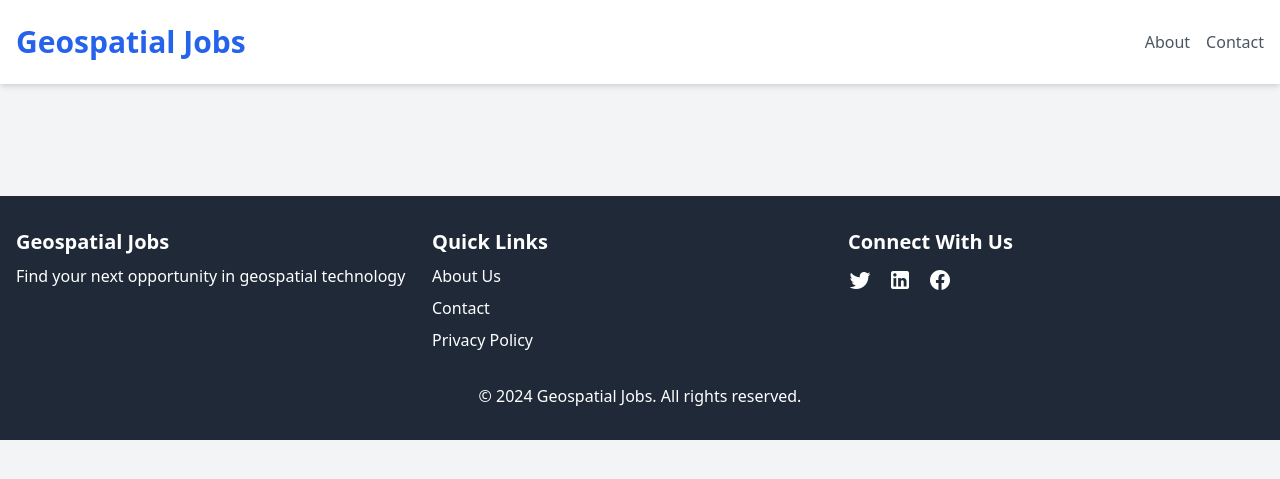
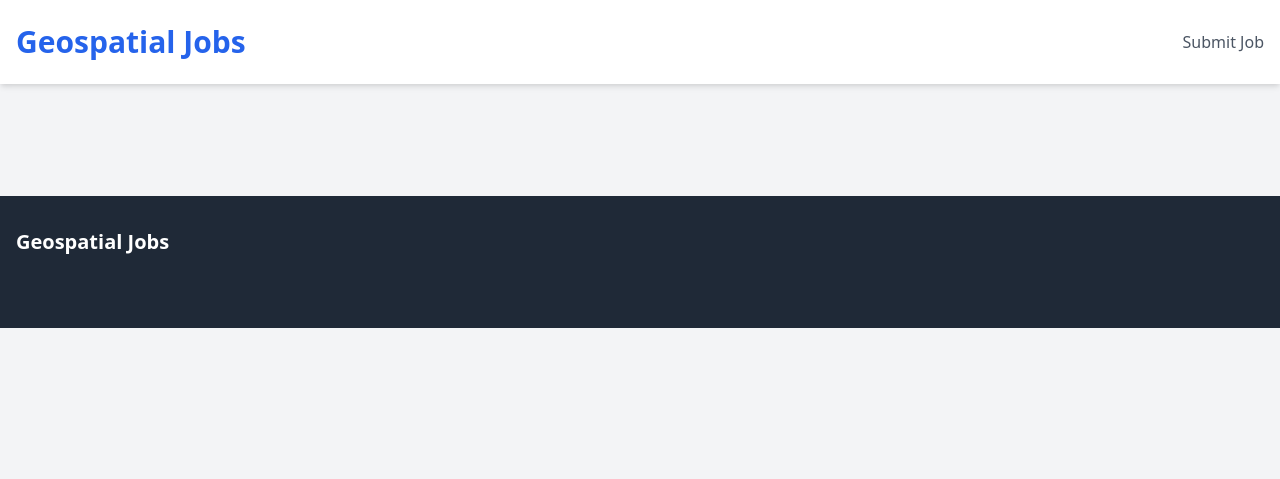
Before and after one commit to geospatial-jobs/geospatial-jobs.github.io, a Jekyll site: the page built from index.html, in a window 1280 px wide. Shown: the top 479 px of the page. Built offline with Jekyll 4.4.1, drawn with Linux system fonts in a browser that asks for light colours.

Commit message:
remove pie chart

```diff
--- a/_layouts/default.html
+++ b/_layouts/default.html
@@ -8,7 +8,6 @@
     <link href="https://cdn.jsdelivr.net/npm/tailwindcss@2.2.19/dist/tailwind.min.css" rel="stylesheet">
     <link href="https://cdn.jsdelivr.net/npm/@mdi/font@6.5.95/css/materialdesignicons.min.css" rel="stylesheet">
     <script src="https://cdn.jsdelivr.net/npm/alpinejs@3.x.x/dist/cdn.min.js" defer></script>
-    <script src="https://cdn.jsdelivr.net/npm/chart.js"></script>
     <style>
         [x-cloak] { display: none !important; }
         .job-card { transition: all 0.3s ease; }
@@ -20,8 +19,12 @@
         <nav class="container mx-auto px-4 py-6 flex justify-between items-center">
             <a href="/" class="text-3xl font-bold text-blue-600">{{ site.title }}</a>
             <ul class="flex space-x-4">
-                <li><a href="#" class="text-gray-600 hover:text-blue-600">About</a></li>
-                <li><a href="#" class="text-gray-600 hover:text-blue-600">Contact</a></li>
+                <li>
+                    <a href="mailto:spiruel@gmail.com?subject=Job%20Submission&body=Job%20Title:%0ACompany:%0ALocation:%0AJob%20Description:%0AApplication%20Link:%0A"
+                       class="text-gray-600 hover:text-blue-600">
+                        Submit Job
+                    </a>
+                </li>
             </ul>
         </nav>
     </header>
@@ -35,27 +38,23 @@
             <div class="flex flex-wrap justify-between">
                 <div class="w-full md:w-1/3 mb-6 md:mb-0">
                     <h3 class="text-xl font-bold mb-2">{{ site.title }}</h3>
-                    <p>{{ site.description }}</p>
+
                 </div>
                 <div class="w-full md:w-1/3 mb-6 md:mb-0">
-                    <h3 class="text-xl font-bold mb-2">Quick Links</h3>
+                    <h3 class="text-xl font-bold mb-2"> </h3>
                     <ul class="space-y-2">
-                        <li><a href="#" class="hover:text-blue-400">About Us</a></li>
-                        <li><a href="#" class="hover:text-blue-400">Contact</a></li>
-                        <li><a href="#" class="hover:text-blue-400">Privacy Policy</a></li>
+
                     </ul>
                 </div>
                 <div class="w-full md:w-1/3">
-                    <h3 class="text-xl font-bold mb-2">Connect With Us</h3>
+                    <h3 class="text-xl font-bold mb-2"> </h3>
                     <div class="flex space-x-4">
-                        <a href="#" class="text-2xl hover:text-blue-400"><span class="mdi mdi-twitter"></span></a>
-                        <a href="#" class="text-2xl hover:text-blue-400"><span class="mdi mdi-linkedin"></span></a>
-                        <a href="#" class="text-2xl hover:text-blue-400"><span class="mdi mdi-facebook"></span></a>
+
                     </div>
                 </div>
             </div>
             <div class="mt-8 text-center">
-                <p>&copy; 2024 {{ site.title }}. All rights reserved.</p>
+                <p> </p>
             </div>
         </div>
     </footer>
--- a/index.html
+++ b/index.html
@@ -55,11 +55,6 @@ title: Home
                 </div>
             </div>
         </div>
-    </div>
-
-    <div class="mb-8">
-        <h2 class="text-2xl font-bold mb-4 text-gray-800">Job Type Distribution</h2>
-        <canvas id="jobTypeChart" width="400" height="200"></canvas>
     </div>
 
     <div class="space-y-6">
```
Also changed, not shown: 1 other file.
